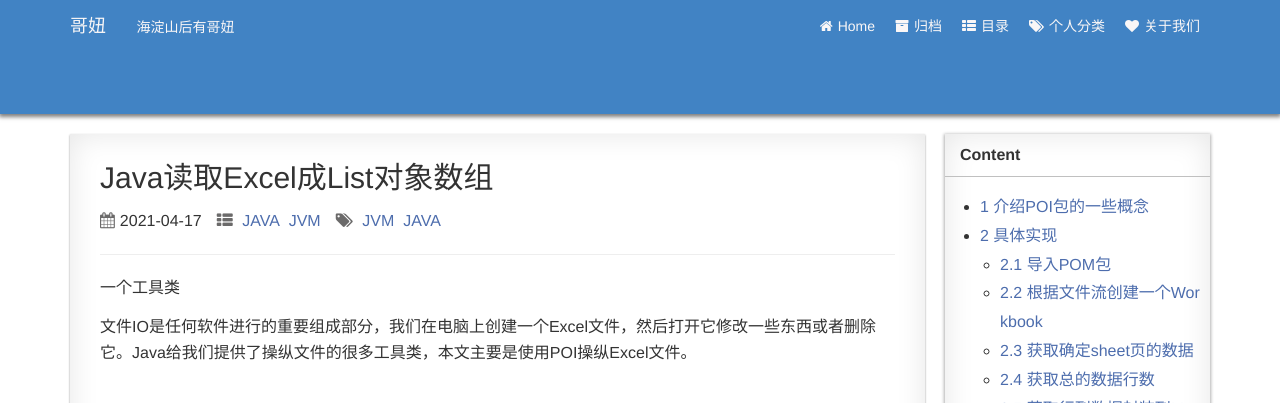
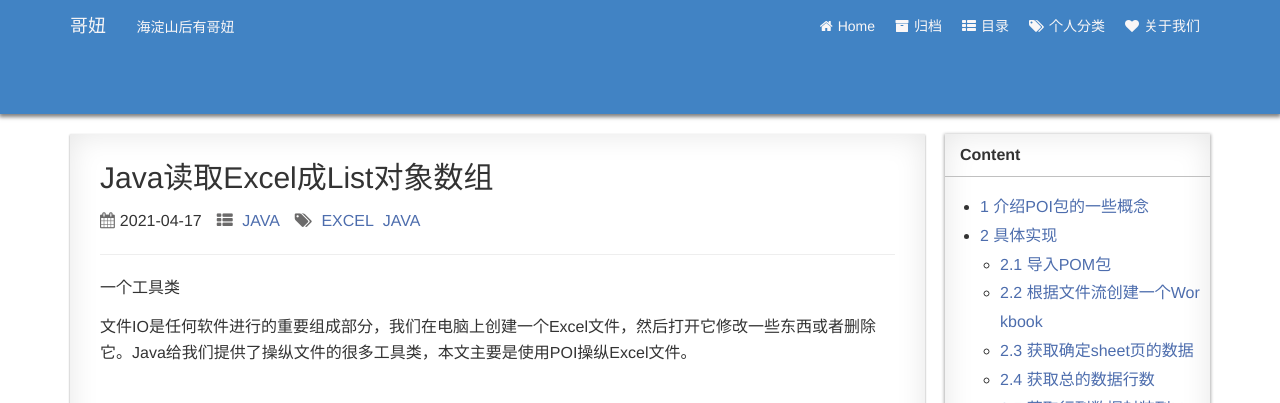
Before and after one commit to prepared48/zhongsb.github.io, a Jekyll site: the page built from _posts/2021-04-17-Java读取Excel成List对象数组.md, in a window 1280 px wide and 900 px high. Shown: the top 403 px of the window. Built offline with Jekyll 4.4.1, drawn with Linux system fonts in a browser that asks for light colours; nearby versions of some CDN libraries; comment, search, counter and statistics services are not loaded; a style sheet for code colours, icons or effects is not loaded.

Commit message:
change post

```diff
--- a/_posts/2021-04-17-Java读取Excel成List对象数组.md
+++ b/_posts/2021-04-17-Java读取Excel成List对象数组.md
@@ -2,8 +2,8 @@
 layout: post
 title:  "Java读取Excel成List对象数组"
 date:   2021-04-17 20:41:54
-categories: JAVA JVM
-tags: JVM JAVA
+categories: JAVA
+tags: EXCEL JAVA
 mathjax: true
 ---
 
```
